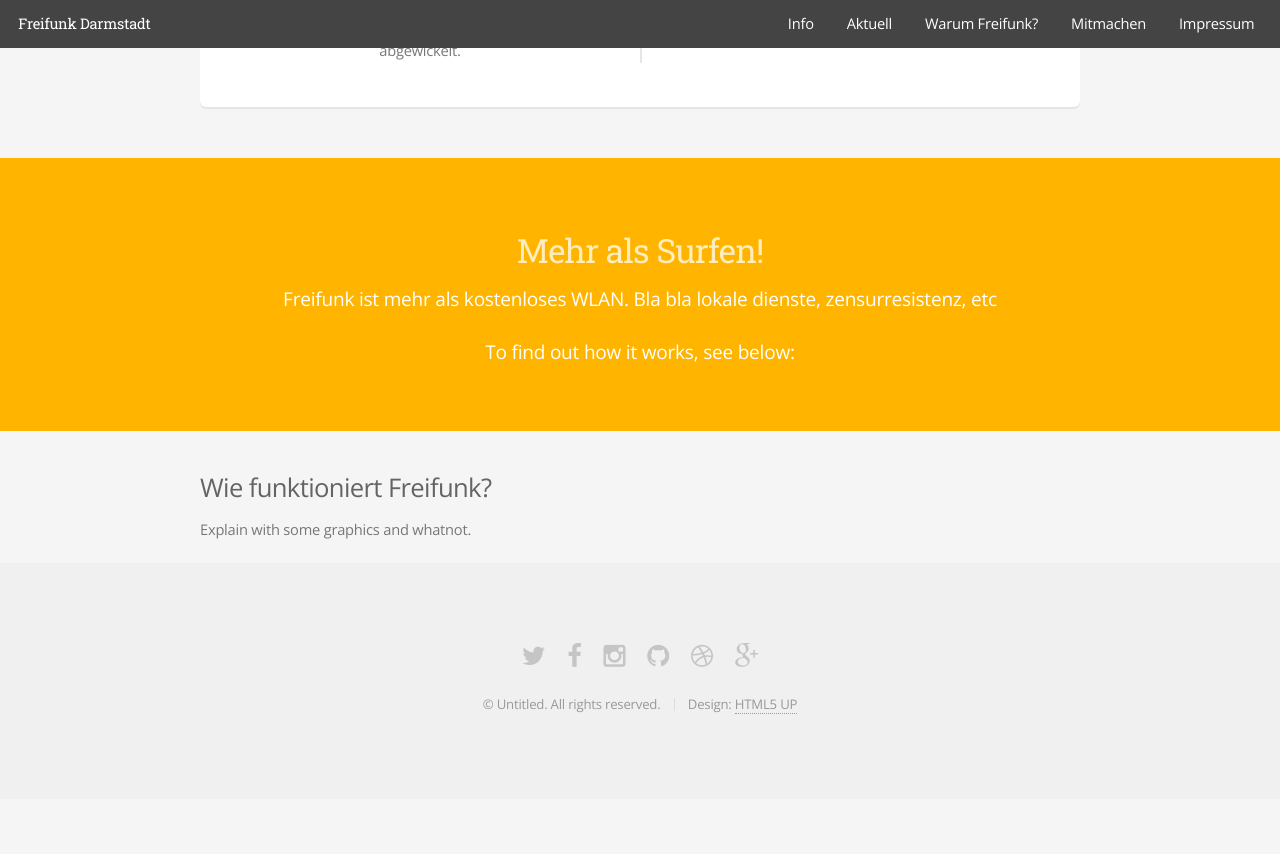
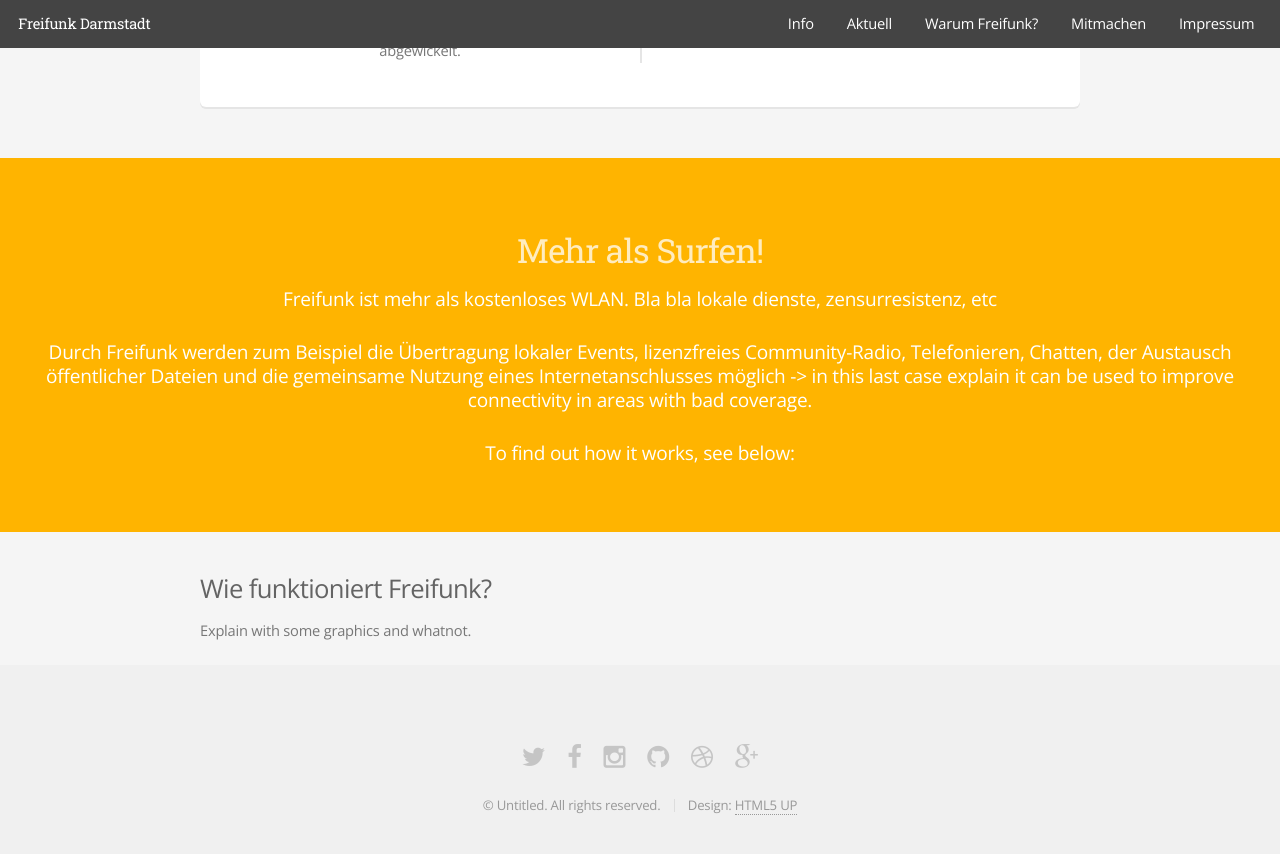
Before and after one commit to mdrenger/darmstadt.freifunk.net, a Jekyll site: the page built from pages/index.html, in a window 1280 px wide and 900 px high, scrolled down 1659 px. Shown: the top 854 px of the window. Built offline with Jekyll 4.4.1, drawn with Linux system fonts in a browser that asks for light colours; before the commit the page ends 2458 px from its top, so only the background shows below that.

Commit message:
added some content to the stripe

```diff
--- a/pages/index.html
+++ b/pages/index.html
@@ -64,6 +64,7 @@ weight: 1
 	<section id="stripe">
 		<h3>Mehr als Surfen!</h3>
 		<p>Freifunk ist mehr als kostenloses WLAN. Bla bla lokale dienste, zensurresistenz, etc</p>
+		<p>Durch Freifunk werden zum Beispiel die Übertragung lokaler Events, lizenzfreies Community-Radio, Telefonieren, Chatten, der Austausch öffentlicher Dateien und die gemeinsame Nutzung eines Internetanschlusses möglich -> in this last case explain it can be used to improve connectivity in areas with bad coverage.</p>
 		<p>To find out how it works, see below:</p>
 	</section>
 	<section class="container">
```
